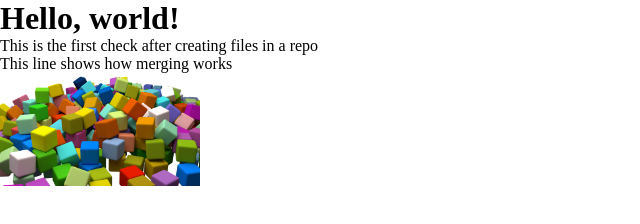
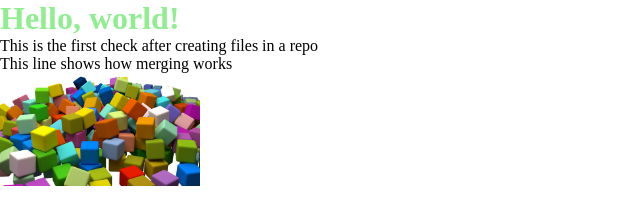
Before and after one commit to Manish8801/hello-world, a plain HTML site: page index.html in a window 1280 px wide. Shown: the whole page, without its empty margins (0-640 px from the left). Drawn offline with Linux system fonts and the light colour scheme.

Commit message:
Update index.css
Heading type 1 color changed.

```diff
--- a/index.css
+++ b/index.css
@@ -8,3 +8,6 @@ body {
     width: 100vw;
     min-height: 100vh;
 }
+h1 {
+color: lightgreen;
+}
```
